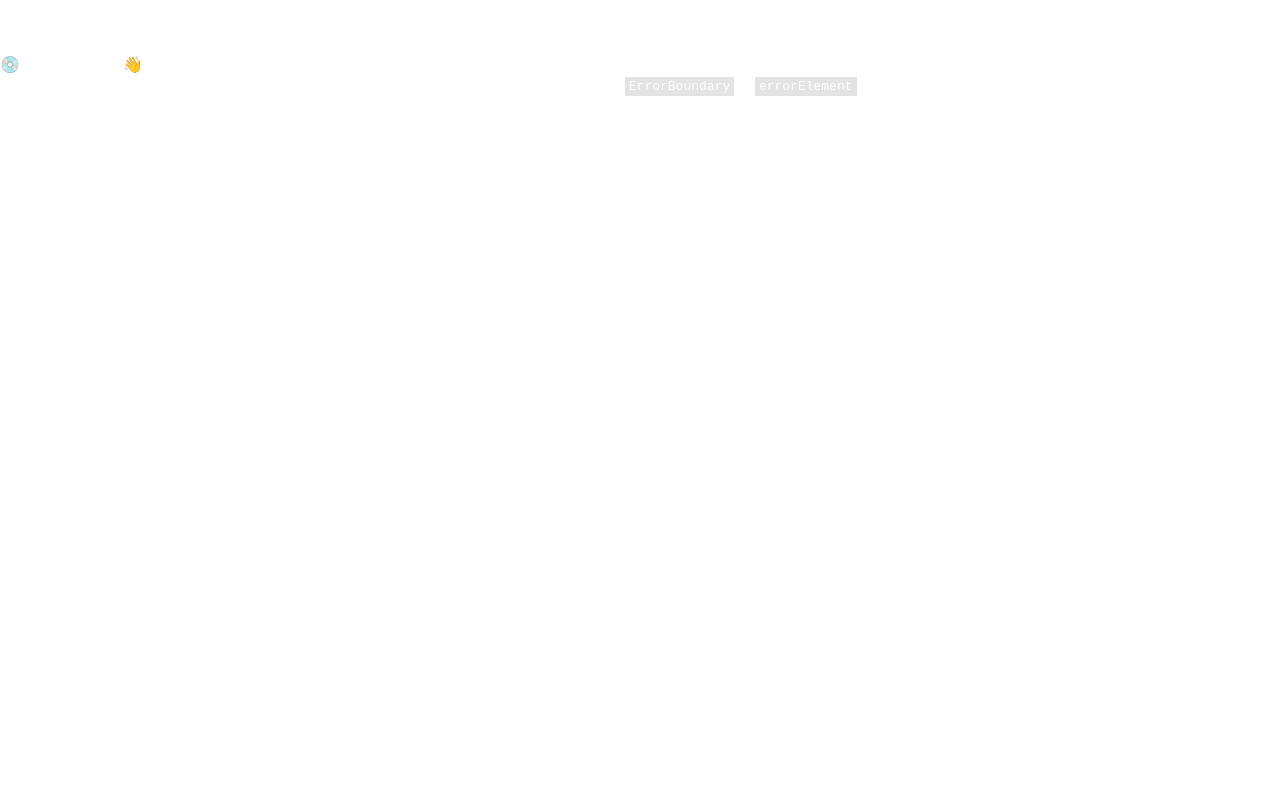
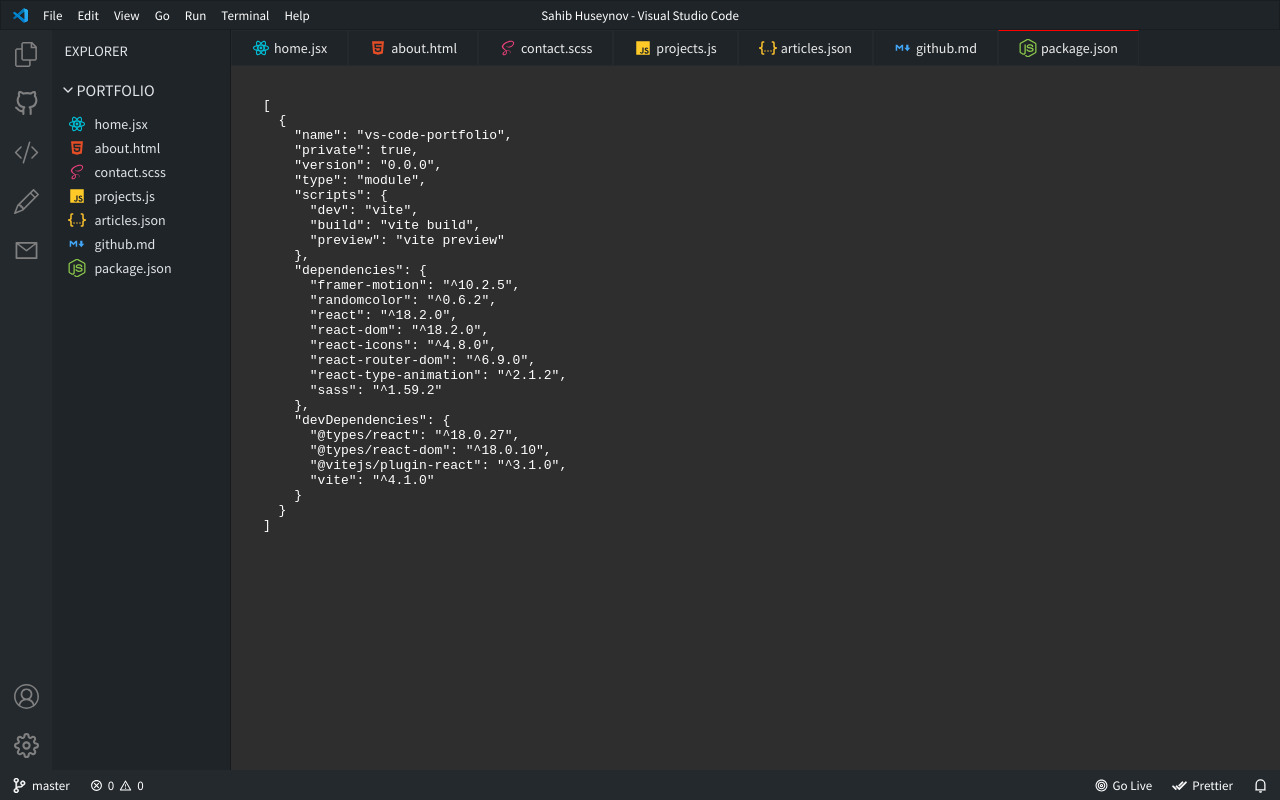
Before and after one commit to sahibhuseynov/vs-code-portfolio, a React (Vite) app: page /package in a window 1280 px wide. Before the commit this address had no page. Built offline with nearby package versions, Linux system fonts and the light colour scheme.

Commit message:
package page

```diff
--- a/src/App.jsx
+++ b/src/App.jsx
@@ -8,6 +8,7 @@
 import About from "./pages/About/About";
 import Contact from './pages/Contact/Contact';
 import Projects from './pages/Projects/Projects';
+import Package from './pages/Package/Package';
 
 
 const Layout = () => {
@@ -38,6 +39,7 @@
       { path: "/about", element: <About /> },
       { path: "/contact", element: <Contact /> },
       { path: "/projects", element: <Projects /> },
+      { path: "/package", element: <Package /> },
     ]
   }
 ]);
--- a/src/assets/data/ExploreItesm.js
+++ b/src/assets/data/ExploreItesm.js
@@ -1,9 +1,9 @@
 import reacticon from '../../assets/react_icon.svg'
 import htmlicon from '../../assets/html_icon.svg'
 import sassicon from '../../assets/Sass_Logo.svg'
-import cssicon from '../../assets/css_icon.svg'
 import jsicon from '../../assets/js_icon.svg'
 import jsonicon from '../../assets/json_icon.svg'
+import nodeicon from '../../assets/node-icon.svg'
 
 
 import markdown from '../../assets/markdown_icon.svg'
@@ -40,6 +40,11 @@
       path: '/github',
       icon: markdown,
     },
+    {
+      name: 'package.json',
+      path: '/package',
+      icon: nodeicon,
+    }
   ];
 
   export default explorerItems;
--- a/src/components/Tabs/Tabs.jsx
+++ b/src/components/Tabs/Tabs.jsx
@@ -6,6 +6,7 @@
 const Tabs = () => {
   const location = useLocation();
   const {pathname} = location;
+  console.log(pathname)
   return (
     <div className='tabs'>
     {explorerItems.map((item, index) => (
--- a/src/components/Tabs/Tabs.scss
+++ b/src/components/Tabs/Tabs.scss
@@ -21,8 +21,15 @@
         p{
             font-size: 14px;
         }
+        &:last-child{
+            display: none;
+        }
+
     }
     .active{
         border-top: 1px solid red;
+        &:last-child{
+            display: flex;
+        }
     }
 }
--- /dev/null
+++ b/src/pages/Package/Package.jsx
@@ -0,0 +1,42 @@
+import React from 'react'
+
+const data = [
+    {
+        "name": "vs-code-portfolio",
+        "private": true,
+        "version": "0.0.0",
+        "type": "module",
+        "scripts": {
+          "dev": "vite",
+          "build": "vite build",
+          "preview": "vite preview"
+        },
+        "dependencies": {
+          "framer-motion": "^10.2.5",
+          "randomcolor": "^0.6.2",
+          "react": "^18.2.0",
+          "react-dom": "^18.2.0",
+          "react-icons": "^4.8.0",
+          "react-router-dom": "^6.9.0",
+          "react-type-animation": "^2.1.2",
+          "sass": "^1.59.2"
+        },
+        "devDependencies": {
+          "@types/react": "^18.0.27",
+          "@types/react-dom": "^18.0.10",
+          "@vitejs/plugin-react": "^3.1.0",
+          "vite": "^4.1.0"
+        }
+      }
+]
+const Package = () => {
+  return (
+    <div>
+        <pre>
+        <pre>{JSON.stringify(data, null, 2)}</pre>
+        </pre>
+    </div>
+  )
+}
+
+export default Package
--- a/src/pages/Projects/Projects.scss
+++ b/src/pages/Projects/Projects.scss
@@ -18,7 +18,7 @@
 
 
             .project__card__header{
-                height: 90px;
+                height: 15px;
                 margin-bottom: 8px;
                 img{
                     width: 100%;
```
Also changed, not shown: src/assets/node-icon.svg (added).
